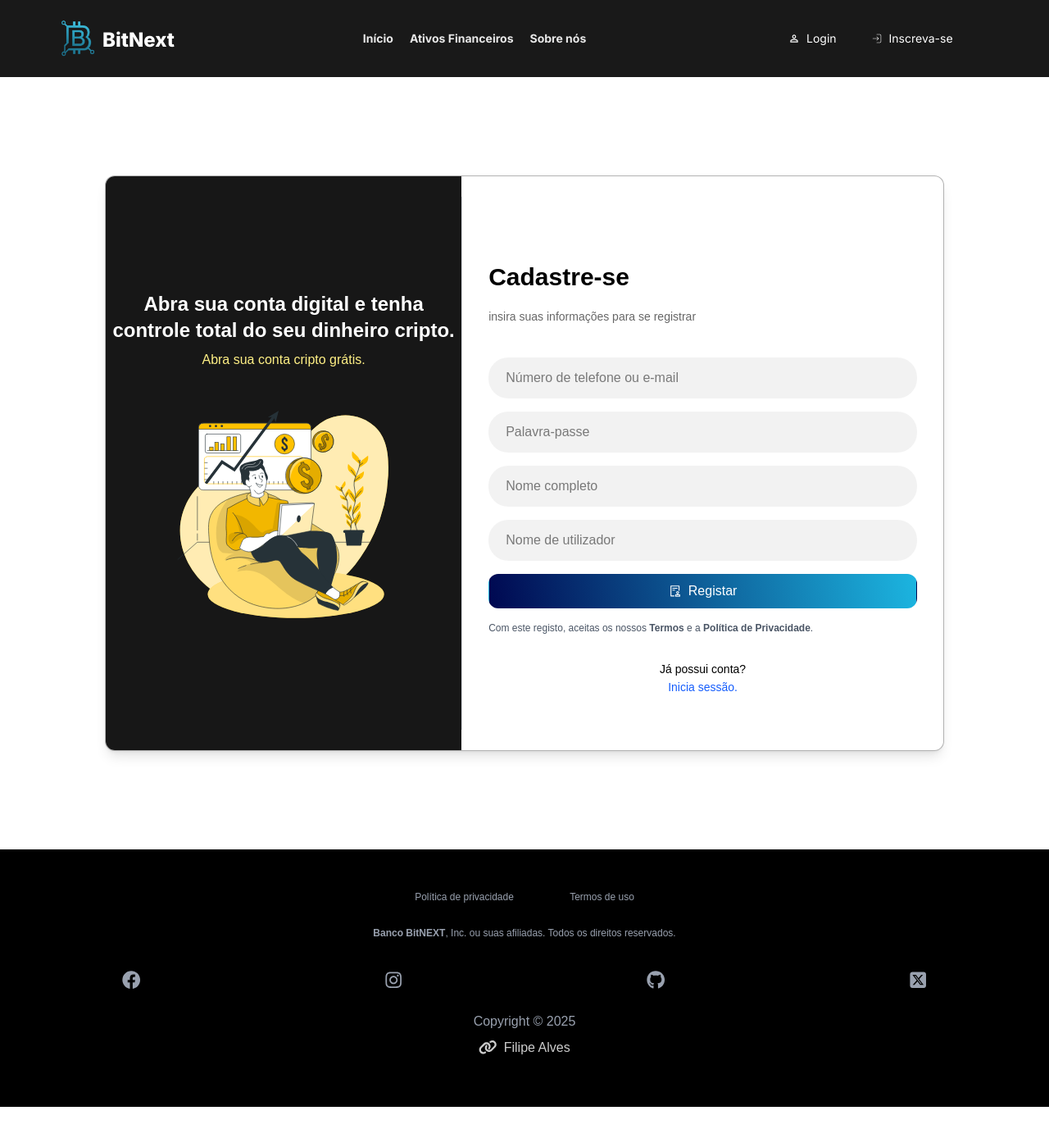
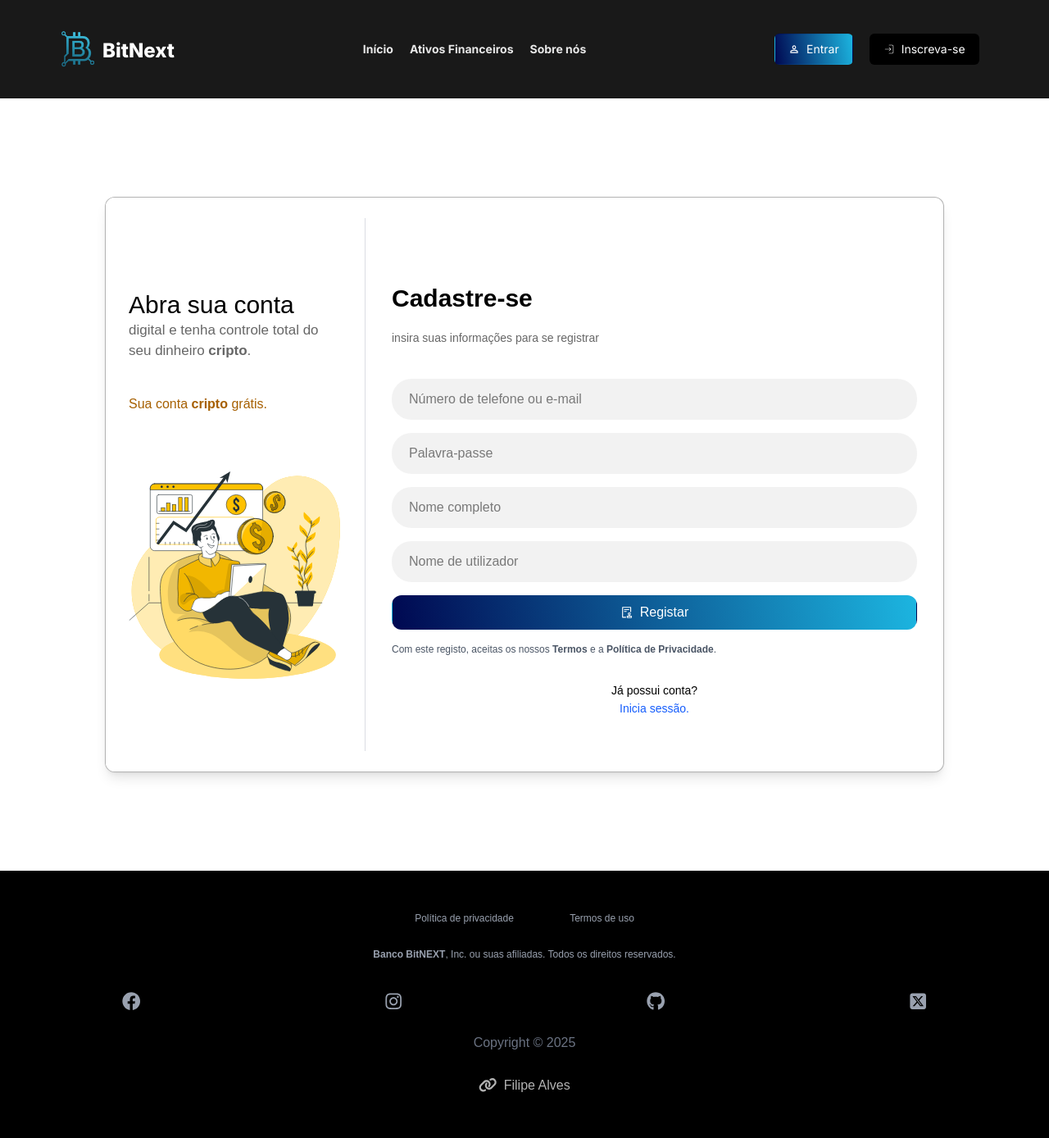
Before and after one commit to Filipe520/Atividade-Ativa_IESB_2025, a Next.js app: page /login/registrar in a window 1280 px wide. Shown: the top 1388 px of the page at 82% size. Before the commit the page ends 1350 px from the top, so only its background shows below. Built offline with nearby package versions, Linux system fonts and the light colour scheme.

Commit message:
melhorando 1% do front-end

```diff
--- a/src/app/components/layout/footer/footer_login.module.css
+++ b/src/app/components/layout/footer/footer_login.module.css
@@ -9,8 +9,6 @@
 
 .footerFilho {
   padding: 10px 0;
-
-  color: var(--color-white-02);
 
   transition: color 0.5s ease;
 
@@ -30,23 +28,6 @@
   font-size: 1.4em;
 
   cursor: pointer;
-}
-
-.footer svg:hover {
-  color: var(--text-blue-01);
-}
-
-.footer:hover {
-  color: var(--color-white-01);
-}
-
-.copy2025 {
-  transition: color 0.5s ease;
-}
-
-.copy2025:hover {
-  text-decoration: underline;
-  color: var(--text-blue-01);
 }
 
 @media (max-width: 768px) {
--- a/src/app/components/layout/footer/index.tsx
+++ b/src/app/components/layout/footer/index.tsx
@@ -23,14 +23,14 @@ export default function FooterLogin() {
               <li className="hover:underline cursor-pointer">Termos de uso</li>
             </ul>
           </section>
-          <p className="pt-5">
+          <p className="pt-5 text-gray-400">
             <strong>Banco BitNEXT</strong>, Inc. ou suas afiliadas. Todos os
             direitos reservados.
           </p>
         </div>
         <div className={styles.footerFilho}>
           <ul className="flex items-center justify-around w-full py-7">
-            <li>
+            <li className=" hover:text-sky-500">
               <Link
                 href="https://www.facebook.com/FilipeA520/"
                 target="_blank"
@@ -39,7 +39,7 @@ export default function FooterLogin() {
                 <FaFacebook />
               </Link>
             </li>
-            <li>
+            <li className=" hover:text-sky-500">
               <Link
                 href="https://www.instagram.com/filipealves520/"
                 target="_blank"
@@ -48,7 +48,7 @@ export default function FooterLogin() {
                 <FaInstagram />
               </Link>
             </li>
-            <li>
+            <li className=" hover:text-sky-500">
               <Link
                 href="https://github.com/Filipe520"
                 target="_blank"
@@ -57,7 +57,7 @@ export default function FooterLogin() {
                 <FaGithub />
               </Link>
             </li>
-            <li>
+            <li className=" hover:text-sky-500">
               <Link
                 href="https://x.com/FilipeAlve89789"
                 target="_blank"
@@ -68,9 +68,9 @@ export default function FooterLogin() {
             </li>
           </ul>
 
-          <p className="text-gray-400 text-center">Copyright &copy; 2025</p>
+          <p className="text-gray-500 text-center">Copyright &copy; 2025</p>
 
-          <div className="flex gap-2 text-white/80 mt-2">
+          <div className="flex gap-2 mt-2 hover:text-sky-500 text-white/70 py-5">
             <Link
               href="https://github.com/Filipe520"
               target="_blank"
@@ -85,7 +85,7 @@ export default function FooterLogin() {
                 href="https://github.com/Filipe520"
                 target="_blank"
                 rel="external"
-                className={styles.copy2025}
+                className={`${styles.copy2025}`}
               >
                 Filipe Alves
               </Link>
--- a/src/app/components/layout/header/headerDesktop/index.tsx
+++ b/src/app/components/layout/header/headerDesktop/index.tsx
@@ -1,4 +1,7 @@
 "use client";
+
+// Styles
+import styles from "./styles.module.css";
 
 // Lib do Next
 import Link from "next/link";
@@ -21,7 +24,7 @@ export default function HeaderDesktop() {
       className={`
         flex justify-around items-center w-full
          md:bg-black/90 text-white md:pt-5 min-md:pb-5
-         ${inter.className}`}
+         ${inter.className} md:h-[120px]`}
     >
       {/* Desktop */}
       <div className="md:flex hidden items-center pl-5 pt-1">
@@ -42,20 +45,20 @@ export default function HeaderDesktop() {
         <HeaderDesktopLinks />
       </nav>
       <section
-        className={`flex items-center max-md:hidden gap-2 text-sm  w-70`}
+        className={`flex items-center max-md:hidden gap-5 text-sm  w-70`}
       >
         {/* Botão Entrar */}
         <ButtonCustom
-          textButton="Login"
+          textButton="Entrar"
           router="/login"
           icone={<MdOutlinePersonOutline />}
-          color={`border border-transparent hover:border text-white rounded-md hover:border-sky-500`}
+          color={`border border-transparent hover:border text-white rounded-md hover:border-sky-500 ${styles.bg_Custon}`}
         />
         <ButtonCustom
           textButton="Inscreva-se"
           router="/login/registrar"
           icone={<CiLogin />}
-          color={`text-white rounded-md border border-transparent hover:border-white`}
+          color={`text-white rounded-md border border-transparent hover:border-white bg-black`}
         />
       </section>
     </header>
--- /dev/null
+++ b/src/app/components/layout/header/headerDesktop/styles.module.css
@@ -0,0 +1,4 @@
+.bg_Custon {
+    background: #020024;
+    background: linear-gradient(260deg, #1CB5E0 0%, #000851 100%);
+}
--- a/src/app/login/page.tsx
+++ b/src/app/login/page.tsx
@@ -26,7 +26,7 @@ export default function Login() {
       <section className="ml-15 md:py-40 flex flex-col items-center justify-center">
         <div className="flex flex-col md:flex-row justify-center items-center  w-full">
           {/* sessão da Logo */}
-          <section className="ml-5 md:flex hidden flex-col items-center justify-evenly gap-5 bg-blue-950 text-white w-100 h-150 p-10 rounded-l-2xl shadow-lg ">
+          <section className="ml-5 md:flex hidden flex-col items-center justify-evenly gap-5 bg-sky-950 text-white w-100 h-150 p-10 rounded-l-2xl shadow-lg ">
             <article>
               <section className="flex items-center justify-center gap-2 py-5">
                 <div>
@@ -50,7 +50,7 @@ export default function Login() {
             />
           </section>
           {/* Sessão do Formulário de Login */}
-          <section className="bg-white text-black min-[500px]:border border-black/20 flex flex-col items-center justify-center gap-5 min-[500px]:shadow-lg max-md:h-[100dvh] max-[500px]:h-[100dvh] max-md:w-full w-[600px] p-5  md:rounded-r-2xl max-[500px]:rounded-none">
+          <section className="bg-white text-black min-[500px]:border border-black/20 flex flex-col items-center justify-center gap-5 min-[500px]:shadow-lg max-md:h-[100dvh] max-[500px]:h-[100dvh] max-md:w-full w-[600px] p-5  md:rounded-r-2xl max-[500px]:rounded-none min-lg:w-[900px]">
             <section className="w-full pt-10 md:w-[400px]">
               <h1 className={`text-3xl font-bold mb-5`}>Entre na sua conta</h1>
               <p className="text-black/60 text-sm">
@@ -66,7 +66,7 @@ export default function Login() {
                 <Input
                   placeholder="Digite seu melhor e-mail..."
                   type="email"
-                  color="bg-black/5 text-black"
+                  color="bg-black/5 text-black w-full"
                   id="email"
                 />
               </div>
@@ -82,7 +82,7 @@ export default function Login() {
                 <Input
                   placeholder="Digite sua senha..."
                   type="password"
-                  color="bg-black/5 text-black"
+                  color="bg-black/5 text-black w-full"
                   id="password"
                 />
               </div>
--- a/src/app/login/registrar/page.tsx
+++ b/src/app/login/registrar/page.tsx
@@ -22,13 +22,16 @@ export default function Registrar() {
       <div className="md:py-30">
         <main className="bg-white max-w-5xl flex items-center justify-center text-black md:rounded-xl overflow-hidden shadow-lg w-full min-sm:border border-black/30">
           {/* Lado esquerdo */}
-          <section className="hidden md:flex items-center justify-center flex-col px-2  gap-6 bg-neutral-900 h-[700px]">
-            <div className="text-center text-white">
-              <h2 className="text-2xl font-bold mb-2">
-                Abra sua conta digital e tenha controle total do seu dinheiro
-                cripto.
-              </h2>
-              <p className="text-yellow-200">Abra sua conta cripto grátis.</p>
+          <section className="hidden md:flex items-center justify-center flex-col px-2  gap-6 bg-white h-[700px]">
+            <div className="text-black w-[300px] p-5">
+              <h2 className="text-3xl">Abra sua conta</h2>
+              <p className="text-[17px] pb-10 text-black/60">
+                digital e tenha controle total do seu dinheiro{" "}
+                <strong>cripto</strong>.
+              </p>
+              <p className="text-yellow-700">
+                Sua conta <strong>cripto</strong> grátis.
+              </p>
             </div>
             <Image
               src="/imagens/finance-register.svg"
@@ -39,7 +42,7 @@ export default function Registrar() {
           </section>
 
           {/* Lado direito */}
-          <section className="md:border-l border-gray-300/80  w-full px-8 py-10 flex flex-col md:justify-between max-md:justify-center max-md:h-dvh max-[500px]:ml-12 max-md:ml-12">
+          <section className="md:border-l border-gray-300/80 px-8 py-10 flex flex-col md:justify-between max-md:justify-center max-md:h-dvh max-[500px]:ml-12 max-md:ml-12 min-md:w-[500px] min-lg:w-[900px]">
             <section>
               <section className="w-full py-10">
                 <h1 className={`text-3xl font-bold mb-5`}>Cadastre-se</h1>
--- a/src/app/page.tsx
+++ b/src/app/page.tsx
@@ -59,7 +59,7 @@ export default function Home() {
 
               <article className="flex max-[500px]:justify-center gap-10 pb-20 w-full min-[500px]:pt-10">
                 <ButtonCustom
-                  textButton="Login"
+                  textButton="Entrar"
                   router="/login"
                   icone={<MdOutlinePersonOutline />}
                   color={`${styles.bg_Custon} border border-transparent hover:border text-white rounded-md hover:border-sky-500 min-md:w-[200px]`}
```
